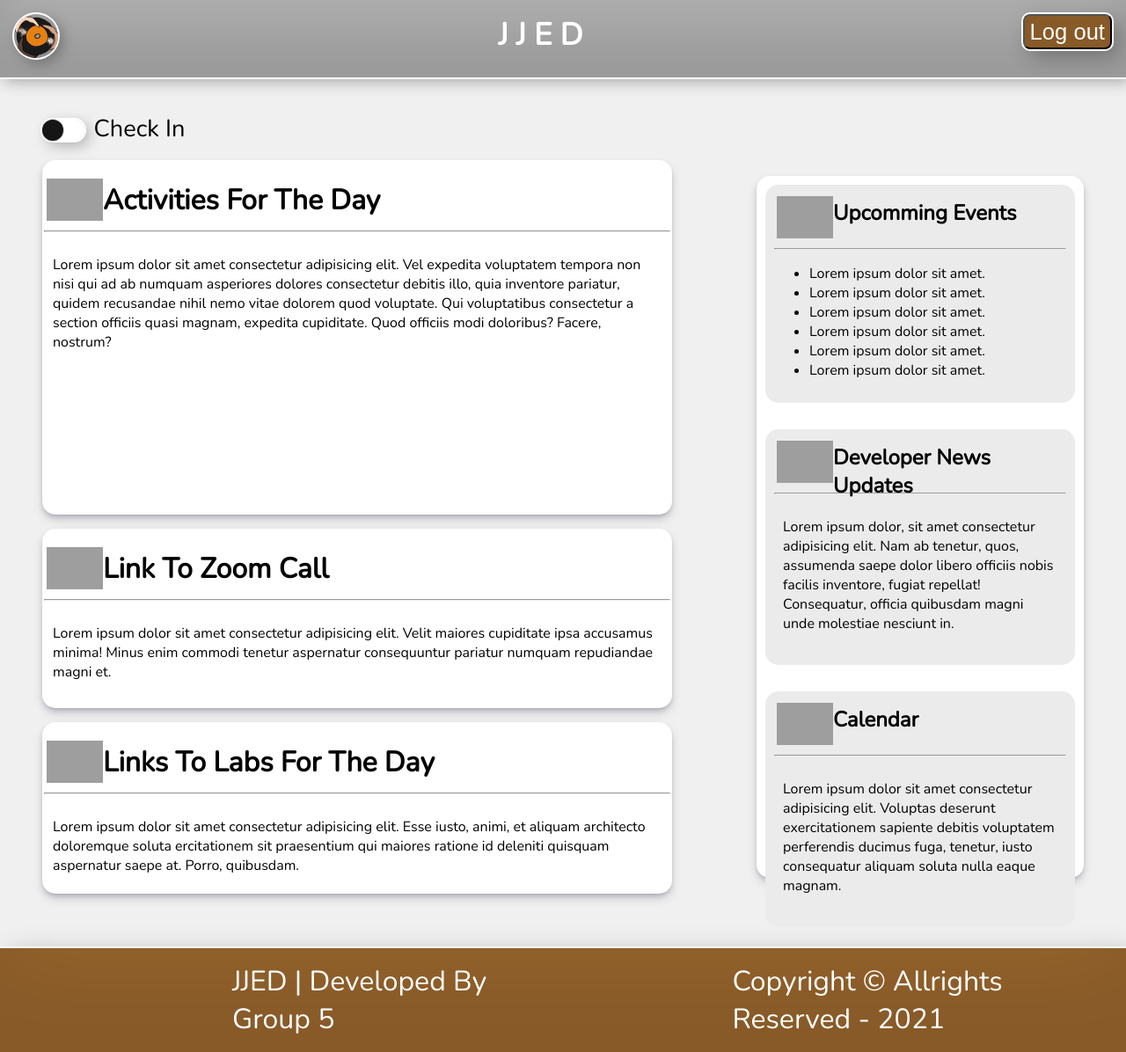
After one commit to josh-boat365/JJED-Attendance-System-, a Flask app: page /intern_home in a window 1280 px wide. The commit adds this page. Shown: the whole page at 88% size. Run offline with Flask 2, Linux system fonts and the light colour scheme; grey boxes are pictures that could not be loaded.

Commit message:
linked all files

```diff
--- a/main.py
+++ b/main.py
@@ -8,8 +8,20 @@ app = Flask(__name__)
 
 @app.route("/")
 def index():
+    return render_template("intern_login.html")
 
-    return render_template("index.html")
+@app.route("/admin_home")
+def admin_home():
+    return render_template("admin_home.html")
+
+@app.route("/admin_login")
+def admin_login():
+    return render_template("admin_login.html")
+
+@app.route("/intern_home")
+def intern_home():
+
+    return render_template("intern_home.html")
 
 
 if __name__ == "__main__":
--- /dev/null
+++ b/static/css/intern_home.css
@@ -0,0 +1,244 @@
+
+@font-face{
+    font-family: assegunt;
+    src: url('/static/fonts/nunito/Nunito-Regular.ttf');
+
+}
+
+
+
+body{
+    margin: 0;
+    padding: 0;
+    box-sizing: border-box;
+    background-color:rgb(240, 240, 240);
+    font-family: assegunt;
+}
+div p{
+  padding: 10px;
+}
+
+.navbar{
+    background-color: rgb(172, 172, 172);
+    box-shadow:
+    inset 0 -3em 3em rgba(0,0,0,0.1),
+          0 0  0 2px rgb(255,255,255),
+          0.3em 0.3em 1em rgba(0,0,0,0.3);
+    position: fixed !important;
+    width: 100%;
+    height: fit-content;
+}
+
+.navbar .nav-links{
+    display: flex;
+    padding: 1rem;
+    justify-content: space-between;
+}
+
+.nav-links button{
+    background-color: rgb(150, 100, 44);
+    color: white;
+    box-shadow:
+    inset 0 -3em 3em rgba(0,0,0,0.1),
+          0 0  0 2px rgb(255,255,255),
+          0.3em 0.3em 1em rgba(0,0,0,0.3);
+          border-radius: 0.5rem;
+          height: 2.5rem;
+          font-size: 1.6rem;
+
+}
+.nav-links .jjed{
+    text-decoration: none;
+    color: white;
+    font-size: 35px;
+    font-weight: 800;
+}
+.nav-links a img{
+    border-radius: 50%;
+    height: 50px;
+    width: 50px;
+    box-shadow:
+    inset 0 -3em 3em rgba(0,0,0,0.1),
+          0 0  0 2px rgb(255,255,255),
+          0.3em 0.3em 1em rgba(0,0,0,0.3);
+}
+
+.container{
+    display: flex;
+    padding-top: 2.5rem;
+}
+
+.titles{
+  display: flex;
+  height: 6vh;
+  padding: 3px;
+
+}
+hr{
+  max-width: 70rem;
+}
+.titles h2{
+  margin-top: 3px;
+}
+
+
+.main-content{
+    float: left;
+    width: 60%;
+    margin: 5rem 3rem 10rem 3rem;
+
+}
+.main-content div{
+    margin-top: 1rem;
+}
+
+.aside-section{
+    float: right;
+    width: 30%;
+    margin: 10rem 3rem 5rem 3rem;
+    padding: 5px;
+}
+
+.switch {
+    position: relative;
+    display: inline-block;
+    box-shadow:
+       inset 0 -3em 3em rgba(0,0,0,0.1),
+             0 0  0 2px rgb(255,255,255),
+             0.3em 0.3em 1em rgba(0,0,0,0.3);
+             border-radius: 50px;
+  }
+  .switch-input {
+    display: none;
+  }
+  .switch-label {
+    display: block;
+    width: 48px;
+    height: 24px;
+    text-indent: -150%;
+    clip: rect(0 0 0 0);
+    color: transparent;
+    user-select: none;
+  }
+  .switch-label::before,
+  .switch-label::after {
+    content: "";
+    display: block;
+    position: absolute;
+    cursor: pointer;
+  }
+  .switch-label::before {
+    width: 100%;
+    height: 100%;
+    background-color: #fff;
+    border-radius: 9999em;
+    -webkit-transition: background-color 0.25s ease;
+    transition: background-color 0.25s ease;
+  }
+  .switch-label::after {
+    top: 0;
+    left: 0;
+    width: 24px;
+    height: 24px;
+    border-radius: 50%;
+    background-color: #161515;
+    box-shadow: 0 0 2px rgba(0, 0, 0, 0.45);
+    -webkit-transition: left 0.25s ease;
+    transition: left 0.25s ease;
+  }
+  .switch-input:checked + .switch-label::before {
+    background-color: #b9b9b9;
+  }
+  .switch-input:checked + .switch-label::after {
+    left: 24px;
+  }
+  form span{
+    vertical-align:0.3rem;
+    margin-left: 0.4rem;
+    font-size: 1.7rem;
+    font-family: assegunt;
+  }
+
+  .activity-tab{
+      height: 50%;
+      box-shadow: rgba(50, 50, 93, 0.25) 0px 6px 12px -2px, rgba(0, 0, 0, 0.3) 0px 3px 7px -3px;
+      border: 2px white solid;
+      border-radius: 15px;
+      background-color: white;
+  }
+  .activity-tab div h2{
+    font-family: assegunt;
+    font-size: 2rem;
+  }
+
+.zoom-links-tab{
+    height: 25%;
+    box-shadow: rgba(50, 50, 93, 0.25) 0px 6px 12px -2px, rgba(0, 0, 0, 0.3) 0px 3px 7px -3px;
+    border: 2px white solid;
+    border-radius: 15px;
+    background-color: white;
+}
+
+
+.zoom-links-tab div h2{
+    font-family: assegunt;
+    font-size: 2rem;
+  }
+
+  .lab-links-tab{
+    height: 24%;
+    box-shadow: rgba(50, 50, 93, 0.25) 0px 6px 12px -2px, rgba(0, 0, 0, 0.3) 0px 3px 7px -3px;
+    border: 2px white solid;
+    border-radius: 15px;
+    background-color: white;
+  }
+
+
+.lab-links-tab div h2{
+    font-size: 2rem;
+  }
+
+  .aside-section{
+      height: 98vh;
+    box-shadow: rgba(50, 50, 93, 0.25) 0px 6px 12px -2px, rgba(0, 0, 0, 0.3) 0px 3px 7px -3px;
+    border: 2px white solid;
+    border-radius: 15px;
+  }
+  .aside-section{
+      background-color:white;
+  }
+
+  .news-tab, .web-api-tab, .calendar-tab{
+    background-color: #ebebeb;
+    padding: 10px;
+    margin: 3px;
+    border-radius: 15px;
+  }
+
+  .news-tab{
+    margin-bottom: 30px;
+  }
+
+  .web-api-tab{
+    margin-bottom: 30px;
+  }
+
+  footer .disp-flex{
+      display: flex;
+      height: 100%;
+      font-size: 2rem;
+      padding: 1rem;
+      color: white;
+      background-color: rgb(150, 100, 44);
+      box-shadow:
+      inset 0 -3em 3em rgba(0,0,0,0.1),
+            0 0  0 2px rgb(255,255,255),
+            0.3em 0.3em 1em rgba(0,0,0,0.3);
+  }
+.disp-flex .copy-1{
+  margin-left: 15.5rem;
+}
+
+.disp-flex .copy-2{
+  margin-left: 15.5rem;
+}
--- a/static/css/style.css
+++ b/static/css/style.css
@@ -1,6 +1,6 @@
 header{
     padding: 5px;
-    background-color: rgb(247, 203, 147);
+    background-color: rgb(172, 172, 172);
     display: flex;
     align-items: center;
     justify-content: space-between;
@@ -28,7 +28,7 @@ header{
 }
 
 footer{
-    background-color:rgb(247, 203, 147);
+    background-color:rgb(150, 100, 44);
     padding: 20px;
     font-weight: bold;
 }
--- /dev/null
+++ b/templates/intern_home.html
@@ -0,0 +1,167 @@
+<!DOCTYPE html>
+<html lang="en">
+<head>
+    <meta charset="UTF-8">
+    <meta http-equiv="X-UA-Compatible" content="IE=edge">
+    <meta name="viewport" content="width=device-width, initial-scale=1.0">
+    <title>Intern's Home Page</title>
+    <link rel="stylesheet" href="/static/css/intern_home.css">
+
+      <!-- Bootstrap CSS -->
+      <!-- <link href="https://cdn.jsdelivr.net/npm/bootstrap@5.0.1/dist/css/bootstrap.min.css" rel="stylesheet" integrity="sha384-+0n0xVW2eSR5OomGNYDnhzAbDsOXxcvSN1TPprVMTNDbiYZCxYbOOl7+AMvyTG2x" crossorigin="anonymous"> -->
+
+</head>
+<body>
+        <nav class="navbar">
+            <div class="nav-links">
+                <a href="#"><img src="/static/images/turntabl.gif" alt="logo of turntable"></a>
+
+
+                <a href="#" class="jjed">J J E D</a>
+
+                <button>Log out</button>
+            </div>
+        </nav>
+
+        <section class="container">
+<!--
+            <div>
+                 <img src="./3D-illustration-pack-for-figma-4-removebg-preview.png" alt="">
+            </div> -->
+
+
+
+            <section class="main-content">
+                    <!-- <div class="model">
+                         <img src="./3D-illustration-pack-for-figma-4-removebg-preview.png" alt="">
+                    </div> -->
+                        <form action="#">
+                        <div class="switch">
+                          <input id="switch-1" type="checkbox" class="switch-input" />
+                          <label for="switch-1" class="switch-label"></label>
+                        </div>
+                        <span>Check In</span>
+                      </form>
+
+
+                <div class="activity-tab">
+                    <div>
+                        <div class="titles">
+                            <img src="https://img.icons8.com/bubbles/50/000000/stretching.png"/>
+                            <h2>Activities For The Day</h2>
+                        </div>
+                        <hr>
+
+                        <p>
+                            Lorem ipsum dolor sit amet consectetur adipisicing elit. Vel expedita voluptatem
+                             tempora non nisi qui ad ab numquam asperiores dolores consectetur debitis illo,
+                             quia inventore pariatur, quidem recusandae nihil nemo vitae dolorem quod voluptate. Qui voluptatibus consectetur a section
+                             officiis quasi magnam, expedita cupiditate. Quod officiis modi doloribus? Facere, nostrum?
+                        </p>
+                    </div>
+
+                </div>
+
+                <div class="zoom-links-tab">
+                    <div>
+
+                        <div class="titles">
+                            <img src="https://img.icons8.com/cute-clipart/64/000000/external-link.png"/>
+                            <h2>Link To Zoom Call</h2>
+                        </div>
+                        <hr>
+
+                        <p>
+                            Lorem ipsum dolor sit amet consectetur adipisicing elit.
+                            Velit maiores cupiditate ipsa accusamus minima! Minus enim
+                            commodi tenetur aspernatur
+                            consequuntur pariatur numquam repudiandae magni et.
+                        </p>
+                    </div>
+                </div>
+
+                <div class="lab-links-tab">
+                    <div>
+                        <div class="titles">
+                            <img src="https://img.icons8.com/fluent/48/000000/lab-items.png"/>
+                            <h2>Links To Labs For The Day</h2>
+                        </div>
+                        <hr>
+                        <p>
+
+                            Lorem ipsum dolor sit amet consectetur adipisicing elit.
+                            Esse iusto, animi, et aliquam architecto doloremque soluta
+                            ercitationem sit praesentium qui maiores ratione id
+                            deleniti quisquam aspernatur saepe at. Porro, quibusdam.
+
+                        </p>
+                    </div>
+                </div>
+            </section>
+
+            <aside class="aside-section">
+                <div>
+                    <div class="news-tab">
+                        <div class="titles">
+                            <img src="https://img.icons8.com/cute-clipart/64/000000/news.png"/>
+                            <h2>Upcomming Events</h2>
+                        </div>
+                        <hr>
+
+                        <ul>
+                            <li>Lorem ipsum dolor sit amet.</li>
+                            <li>Lorem ipsum dolor sit amet.</li>
+                            <li>Lorem ipsum dolor sit amet.</li>
+                            <li>Lorem ipsum dolor sit amet.</li>
+                            <li>Lorem ipsum dolor sit amet.</li>
+                            <li>Lorem ipsum dolor sit amet.</li>
+                        </ul>
+                    </div>
+
+                    <div class="web-api-tab">
+                        <div class="titles">
+                            <img src="https://img.icons8.com/doodle/48/000000/water-resources-of-the-earth.png"/>
+                            <h2>Developer News Updates</h2>
+                        </div>
+                        <hr>
+                        <p>
+                            Lorem ipsum dolor, sit amet consectetur adipisicing elit.
+                            Nam ab tenetur, quos, assumenda saepe dolor
+                            libero officiis nobis facilis inventore, fugiat repellat! Consequatur,
+                            officia quibusdam magni unde molestiae nesciunt in.
+                        </p>
+                    </div>
+
+                    <div class="calendar-tab">
+                        <div class="titles">
+                            <img src="https://img.icons8.com/cute-clipart/64/000000/planner.png"/>
+                            <h2>Calendar</h2>
+                        </div>
+                        <hr>
+
+                        <p>
+                            Lorem ipsum dolor sit amet consectetur adipisicing elit. Voluptas deserunt exercitationem
+                            sapiente debitis voluptatem perferendis ducimus fuga, tenetur,
+                            iusto consequatur aliquam soluta nulla eaque magnam.
+                        </p>
+                    </div>
+                </div>
+            </aside>
+        </section>
+
+        <footer>
+            <div class="disp-flex">
+                <div class="copy-1">
+                    JJED | Developed By Group 5
+                </div>
+                <div class="copy-2">
+                    Copyright &copy; Allrights Reserved - 2021
+                </div>
+            </div>
+
+        </footer>
+
+        <!-- Bootstrap Bundle with Popper
+    <script src="https://cdn.jsdelivr.net/npm/bootstrap@5.0.1/dist/js/bootstrap.bundle.min.js" integrity="sha384-gtEjrD/SeCtmISkJkNUaaKMoLD0//ElJ19smozuHV6z3Iehds+3Ulb9Bn9Plx0x4" crossorigin="anonymous"></script> -->
+</body>
+</html>
```
Also changed, not shown: static/css/style_login.css (added, +71 -0 lines), templates/admin_home.html (+18 -4 lines), templates/admin_login.html (added, +29 -0 lines), templates/base.html (+5 -14 lines), templates/intern_login.html (added, +28 -0 lines), static/fonts/nunito/Nunito-Regular.ttf (added), static/images/turntabl.gif (added), static/images/turntabl.jpg (added).
